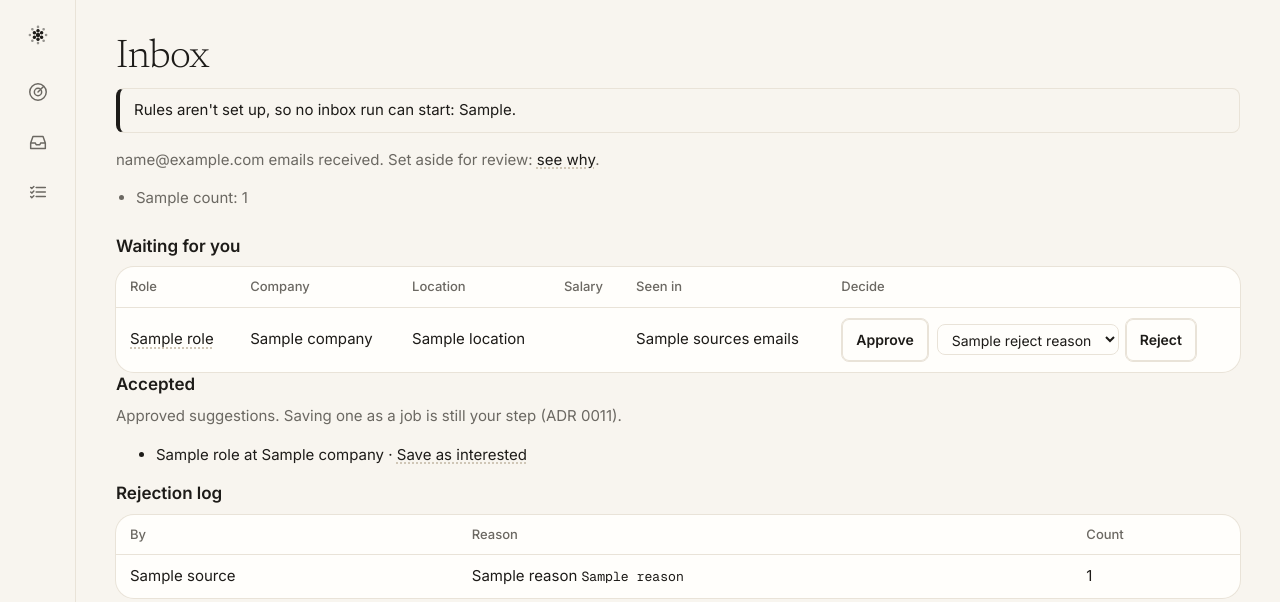
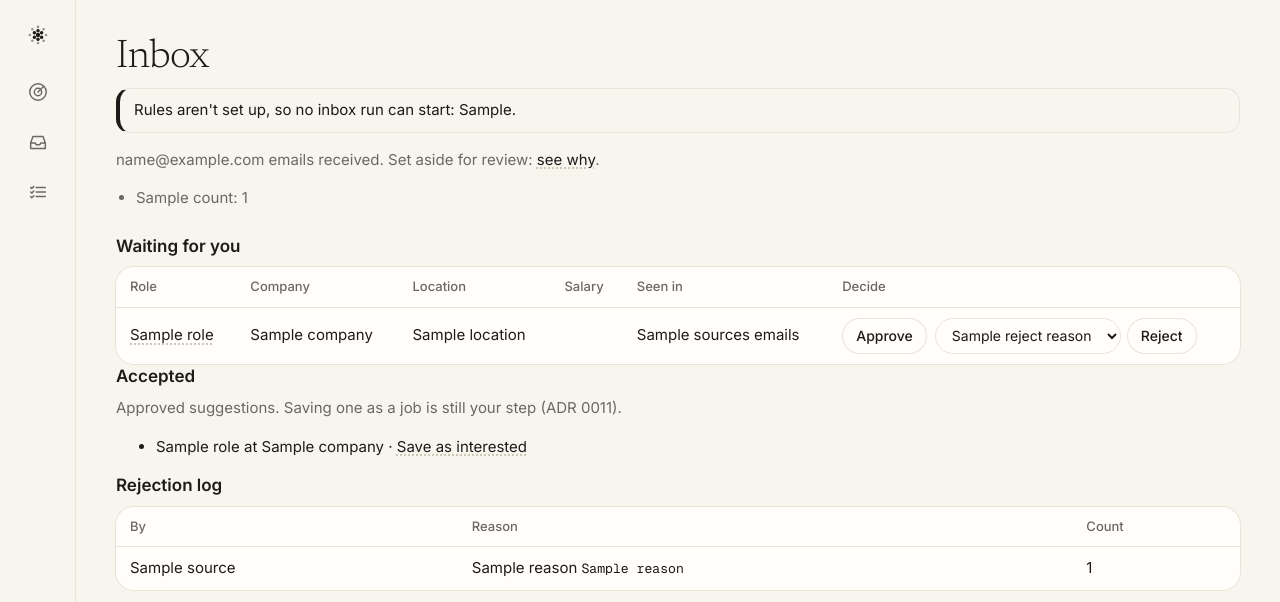
Before and after one commit to klaudialegu/brain-dock, a FastAPI app: template src/brain_dock/modules/inbox/templates/index.html in a window 1280 px wide. Shown: the top 602 px of the page. Run offline with FastAPI, Linux system fonts and the light colour scheme; the template is opened without the code that fills it: most values are stand-ins (such as "Sample title", 1, 10 or a date in 2020); parts of the project's set-up code (start-up, migrations or seed data) failed here and were passed over; some libraries are stand-ins or nearby versions.

Commit message:
fix: every secondary button a full pill, a bolder orb, the Play brief label; packing and pill tests

```diff
--- a/src/brain_dock/modules/inbox/static/inbox.css
+++ b/src/brain_dock/modules/inbox/static/inbox.css
@@ -3,23 +3,23 @@
 .triage td.amount { white-space: nowrap; font-variant-numeric: tabular-nums; }
 .decide { display: flex; flex-wrap: wrap; gap: 8px; align-items: center; }
 .decide form { display: flex; gap: 6px; align-items: center; margin: 0; }
-.decide select,
-.button-quiet {
+/* Buttons come from app.css (pills); only the reason picker is styled here. */
+.decide select {
   font: inherit;
   font-size: 0.875rem;
-  padding: 5px 10px;
+  min-height: 36px;
+  padding: 4px 12px;
   border: 1px solid var(--border);
-  border-radius: 8px;
+  border-radius: 999px;
   background: var(--card);
   color: var(--text);
 }
-.button-quiet { cursor: pointer; font-weight: 600; }
-.decide .button { font-size: 0.875rem; padding: 6px 14px; }
+.decide .button { min-height: 36px; font-size: 0.875rem; padding: 0 14px; }
 .notice {
   color: var(--text);
   border: 1px solid var(--border);
   border-left: 4px solid var(--accent);
-  border-radius: 8px;
+  border-radius: 14px;
   padding: 10px 14px;
 }
 .counts { margin: 0 0 1.5rem; padding-left: 1.25rem; color: var(--muted); }
--- a/src/brain_dock/static/app.css
+++ b/src/brain_dock/static/app.css
@@ -244,7 +244,8 @@ form.stack [aria-invalid="true"] { border-color: var(--bad); }
   font-weight: 500;
   font-size: 0.875rem;
 }
-.play-brief:disabled { cursor: default; pointer-events: none; } /* hover reaches the wrapper */
+/* Disabled until playback exists, but never dimmed; hover reaches the wrapper (the orb). */
+.play-brief:disabled { cursor: default; pointer-events: none; color: var(--text); opacity: 1; }
 .orb { display: block; width: 34px; height: 34px; }
 /* Cards align to the top of their row. With scripts on, static/home.js packs them so a short
    card leaves no gap: tiny grid rows, each card spanning its own height. */
--- a/src/brain_dock/templates/home.html
+++ b/src/brain_dock/templates/home.html
@@ -9,9 +9,9 @@
     <h1>{{ greeting }}.</h1>
   </div>
   <span class="orb-wrap" data-orb>
-    <button class="play-brief" type="button" disabled>
+    <button class="play-brief" type="button" disabled title="Available after the next update">
       <canvas class="orb" width="34" height="34" aria-hidden="true"></canvas>
-      <span>Brief audio comes soon</span>
+      <span>Play brief</span>
     </button>
   </span>
 </header>
```
Also changed, not shown: docs/decisions/0016-shell-and-module-system.md (+1 -1 lines), docs/design/ui-shell-plan.md (+7 -0 lines), e2e/test_orb.py (+3 -1 lines), e2e/test_shell.py (+33 -0 lines), src/brain_dock/static/orb.js (+4 -3 lines), tests/test_home.py (+2 -1 lines), tests/test_look.py (added, +29 -0 lines), tests/test_palette.py (+1 -0 lines).
